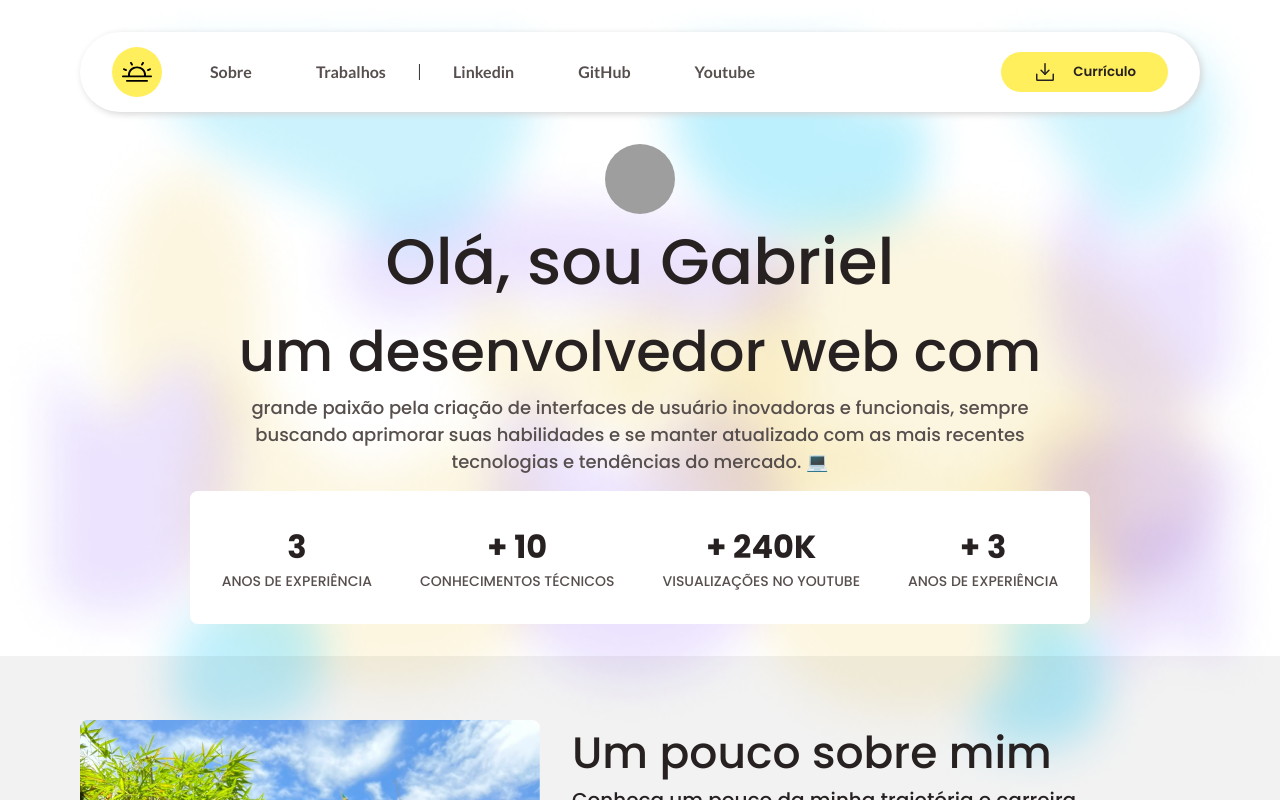
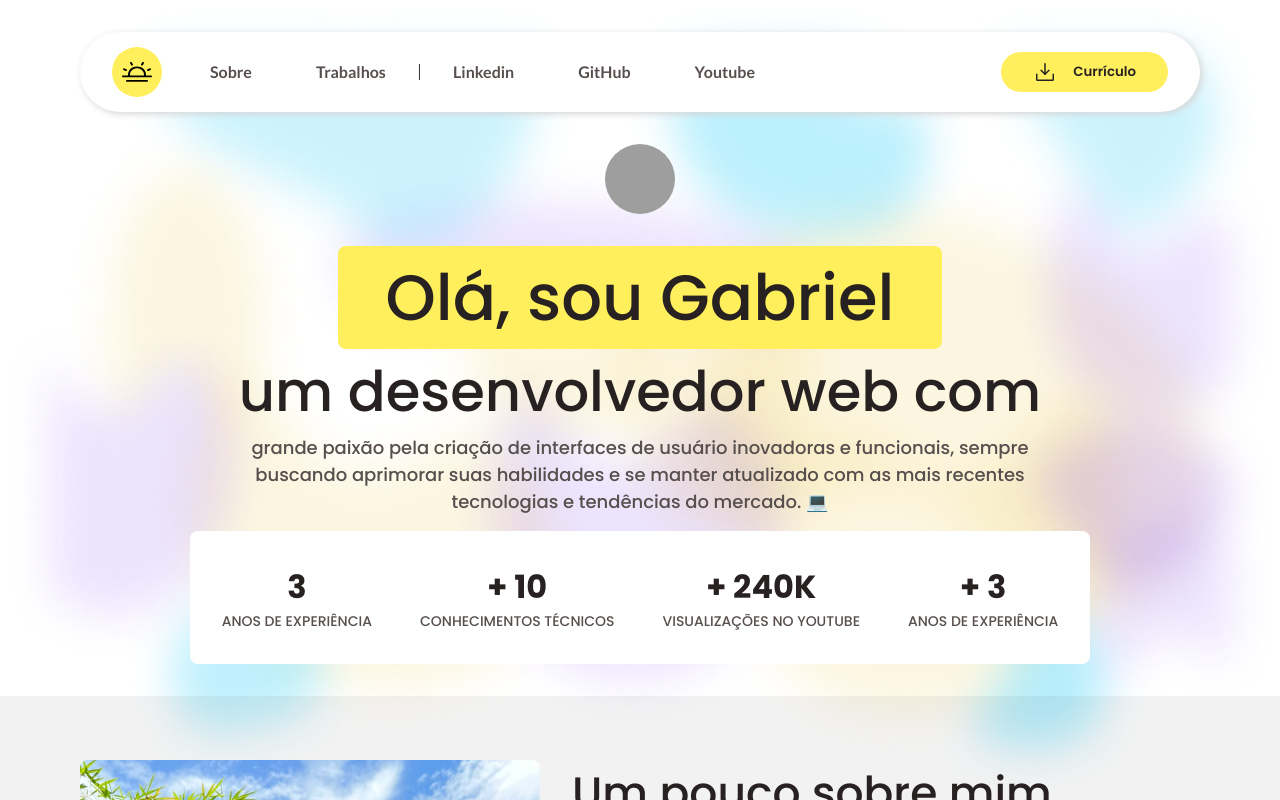
Before and after one commit to gabrieldiasss/portfolio, a Next.js app: page / in a window 1280 px wide. Shown: the top 800 px of the page. Built offline with nearby package versions, Linux system fonts and the light colour scheme; grey boxes are pictures that could not be loaded.

Commit message:
feat(styles): container title

```diff
--- a/src/components/Intro/index.tsx
+++ b/src/components/Intro/index.tsx
@@ -1,7 +1,7 @@
 import Image, { ImageLoader } from "next/image";
 import { Paragraph, Title } from "../Typography";
-import { AchievementNumbers, IntroContainer } from "./styles";
-import { StaticImageData }from 'next/image'
+import { AchievementNumbers, IntroContainer, TitleContainer } from "./styles";
+import { StaticImageData } from "next/image";
 
 const ProfileImage = ({ src }: StaticImageData) => {
   return `https://github.com/${src}`;
@@ -17,9 +17,11 @@ export function Intro() {
         height={70}
         alt="Gabriel Dias"
       />
-      <Title size="xl" weight="medium">
-        Olá, sou Gabriel
-      </Title>
+      <TitleContainer>
+        <Title size="xl" weight="medium">
+          Olá, sou Gabriel
+        </Title>
+      </TitleContainer>
       <Title size="l" weight="medium">
         um desenvolvedor web com
       </Title>
@@ -32,22 +34,30 @@ export function Intro() {
       <AchievementNumbers>
         <div>
           <Title>3</Title>
-          <Paragraph size="s" fonts="poppins">ANOS DE EXPERIÊNCIA</Paragraph>
+          <Paragraph size="s" fonts="poppins">
+            ANOS DE EXPERIÊNCIA
+          </Paragraph>
         </div>
 
         <div>
           <Title>+ 10</Title>
-          <Paragraph size="s" fonts="poppins">CONHECIMENTOS TÉCNICOS</Paragraph >
+          <Paragraph size="s" fonts="poppins">
+            CONHECIMENTOS TÉCNICOS
+          </Paragraph>
         </div>
 
         <div>
           <Title>+ 240K</Title>
-          <Paragraph size="s" fonts="poppins">VISUALIZAÇÕES NO YOUTUBE</Paragraph>
+          <Paragraph size="s" fonts="poppins">
+            VISUALIZAÇÕES NO YOUTUBE
+          </Paragraph>
         </div>
 
         <div>
           <Title>+ 3</Title>
-          <Paragraph size="s" fonts="poppins">ANOS DE EXPERIÊNCIA</Paragraph>
+          <Paragraph size="s" fonts="poppins">
+            ANOS DE EXPERIÊNCIA
+          </Paragraph>
         </div>
       </AchievementNumbers>
     </IntroContainer>
--- a/src/components/Intro/styles.ts
+++ b/src/components/Intro/styles.ts
@@ -34,3 +34,10 @@ export const AchievementNumbers = styled("div", {
         textAlign: "center"
     }
 })
+
+export const TitleContainer = styled("div", {
+    background: "$brand-yellow",
+    marginTop: "2rem",
+    padding: "0.25rem 3rem",
+    borderRadius: 8
+})
```
